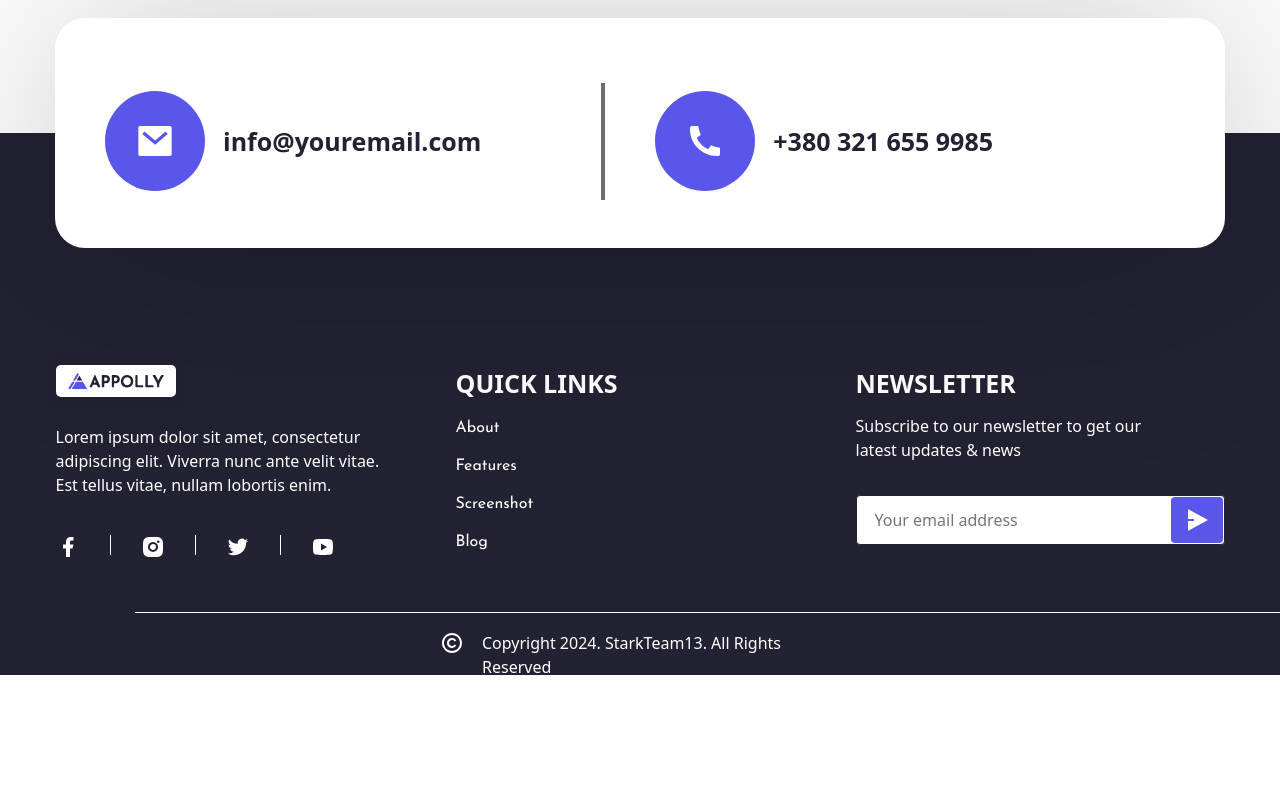
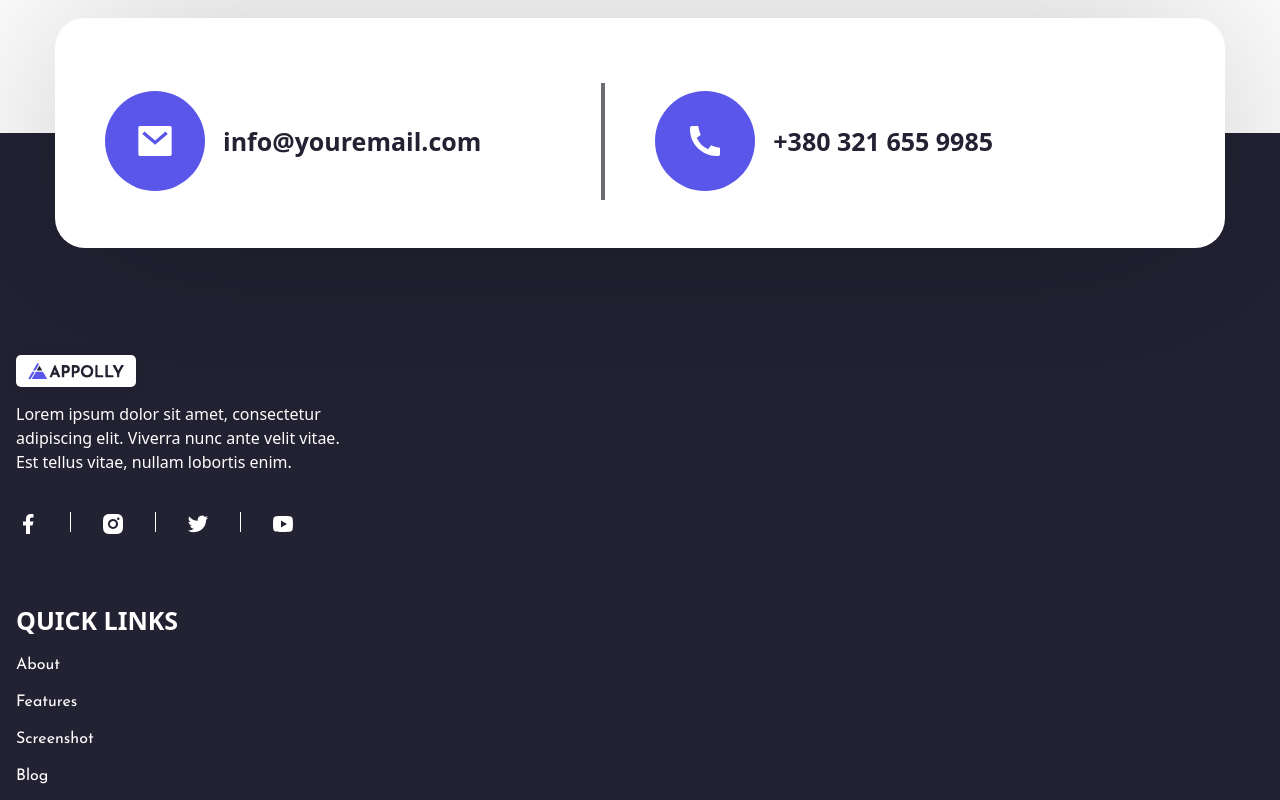
Before and after one commit to cel3ntano/appolly-pet, a website built with Vite: page src/index.html in a window 1280 px wide. Shown: the part 5020-5820 px from the top of the page. Before the commit the page ends 5699 px from the top, so only its background shows below. Built offline with nearby package versions, Linux system fonts and the light colour scheme; files whose address does not match are found by name.

Commit message:
footer-addd

```diff
--- a/src/css/main-page/footer.css
+++ b/src/css/main-page/footer.css
@@ -1,16 +1,18 @@
 .footer {
   background-color: #232233;
-  height: 542px;
-  padding: 232px 135px 18px 135px;
+  /* height: 542px; */
+  /* padding: 232px 135px 18px 135px; */
+  height: 1010px;
+  padding: 222px 16px 21px 16px;
 }
 
 .footer-container {
-  display: flex;
-  justify-content: center;
+  /* display: flex;
+  justify-content: center; */
 }
 
 .footer-soc-info {
-  margin-right: 66px;
+  /* margin-right: 66px; */
 }
 
 .footer-logo-svg {
@@ -22,7 +24,8 @@
   border-radius: 5px;
   background-color: #fff;
   box-shadow: 0px 1px 10px 0px rgba(0, 0, 0, 0.1);
-  margin-bottom: 28px;
+  /* margin-bottom: 28px; */
+  margin-bottom: 15px;
   position: relative;
 }
 
@@ -38,6 +41,7 @@
 
 .footer-soc-list {
   display: flex;
+  margin-bottom: 60px;
 }
 
 .footer-soc-item {
@@ -52,28 +56,41 @@
   margin-right: 30px;
 }
 
+.footer-soc-icon {
+  color: var(--color1);
+  transition: color 250ms ease, transform 250ms ease;
+}
+
+.footer-soc-icon:hover {
+  --color1: #5956e9;
+  transform: scale(1.1);
+}
+
 .footer-navigation-container {
-  margin-right: 232px;
-  /* display: flex; */
+  /* margin-right: 232px; */
 }
 
 .footer-navigation-title {
   width: 168px;
-  height: 25px;
+  height: 38px;
+  /* height: 25px; */
   color: #fff;
   font-size: 25px;
   font-weight: 600;
   line-height: 1.5;
   text-transform: uppercase;
-  margin-bottom: 24px;
+  margin-bottom: 11px;
+  /* margin-bottom: 24px; */
 }
 
 .footer-navigation-list {
-  width: 44px;
-  height: 24px;
+  /* width: 44px;
+  height: 24px; */
   display: flex;
   flex-direction: column;
-  gap: 12px;
+  /* gap: 12px; */
+  gap: 11px;
+  margin-bottom: 60px;
 }
 
 .footer-navigation-link {
@@ -86,7 +103,7 @@
 }
 
 .footer-subscribe-container {
-  margin-bottom: 67px;
+  /* margin-bottom: 67px; */
 }
 
 .footer-subscribe-title {
@@ -97,7 +114,8 @@
   font-weight: 600;
   line-height: 1.5;
   text-transform: uppercase;
-  margin-bottom: 24px;
+  /* margin-bottom: 24px; */
+  margin-bottom: 11px;
 }
 .footer-subscribe-text {
   width: 317px;
@@ -111,8 +129,10 @@
 
 .footer-form {
   position: relative;
-  width: 369px;
+  /* width: 369px; */
+  width: 343px;
   height: 50px;
+  margin-bottom: 60px;
 }
 
 .footer-input {
@@ -132,7 +152,8 @@
   display: flex;
   align-items: center;
   justify-content: center;
-  width: 52px;
+  /* width: 52px; */
+  width: 48px;
   height: 46px;
   border-radius: 4px;
   background-color: #5956e9;
@@ -141,14 +162,12 @@
 
 .footer-line-bottom {
   display: flex;
-  /* align-items: center; */
-  /* justify-content: center; */
-  width: 1167px;
+  /* width: 1167px; */
+  width: 343px;
   height: 1px;
   background-color: #fff;
-  /* margin-top: auto; */
-  /* margin-bottom: 18px; */
   margin: 0 auto 18px;
+  margin-bottom: 20px;
 }
 
 .footer-container-copyright {
@@ -157,13 +176,26 @@
   align-items: center;
   gap: 18px;
 }
-.footer-copyright-icon {
+
+.footer-copyright-text {
+  /* width: 358px;
+  height: 24px; */
+  width: 272px;
+  height: 22px;
+  color: #fff;
+  font-size: 12.8px;
+  font-weight: 300;
+  /* font-size: 16px;
+  line-height: 1.5;
+  font-weight: 400; */
 }
-.footer-copyright-text {
-  width: 358px;
-  height: 24px;
-  color: #fff;
-  font-size: 16px;
-  font-weight: 400;
-  line-height: 1.5;
+
+/*========MEDIA_TABLET===========*/
+
+@media screen and (min-width: 768px) {
 }
+
+/*========MEDIA_DESKTOP===========*/
+
+@media screen and (min-width: 1440px) {
+}
--- a/src/partials/main-page/footer.html
+++ b/src/partials/main-page/footer.html
@@ -76,7 +76,7 @@
           class="footer-input"
         />
         <button type="submit" class="footer-btn">
-          <svg class="footer-icon-btn" width="24" height="24">
+          <svg class="footer-icon-btn" width="22" height="24">
             <use href="./img/icons.svg#button-send-icon"></use>
           </svg>
         </button>
@@ -85,7 +85,7 @@
   </div>
   <div class="footer-line-bottom"></div>
   <div class="footer-container-copyright">
-    <svg class="footer-copyright-icon" width="24" height="24">
+    <svg class="footer-copyright-icon" width="18" height="18">
       <use href="./img/icons.svg#copyright-icon"></use>
     </svg>
     <p class="footer-copyright-text">
```
